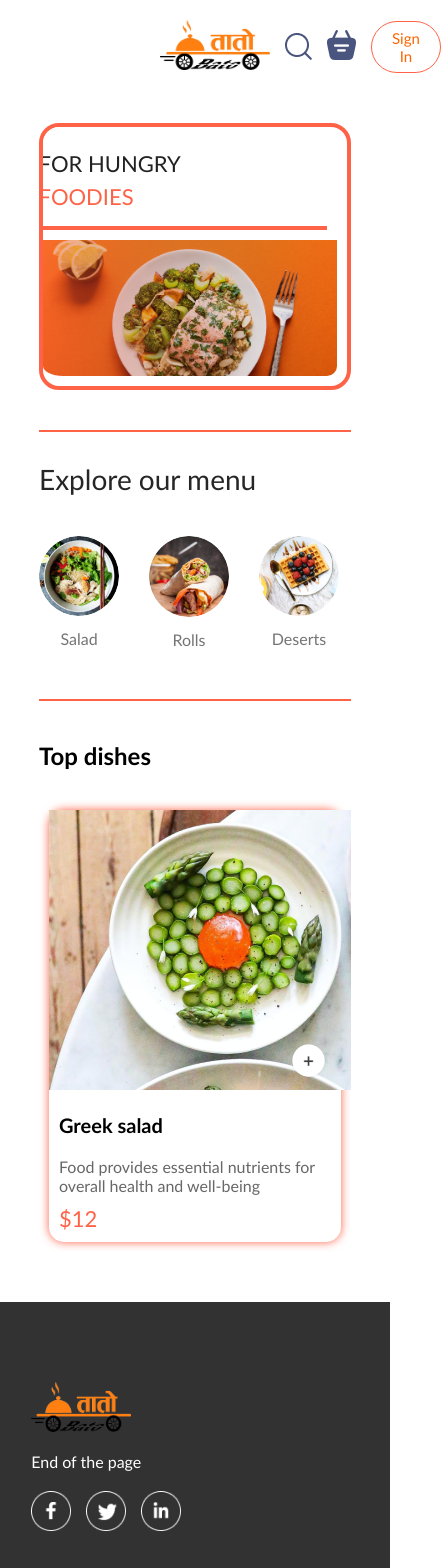
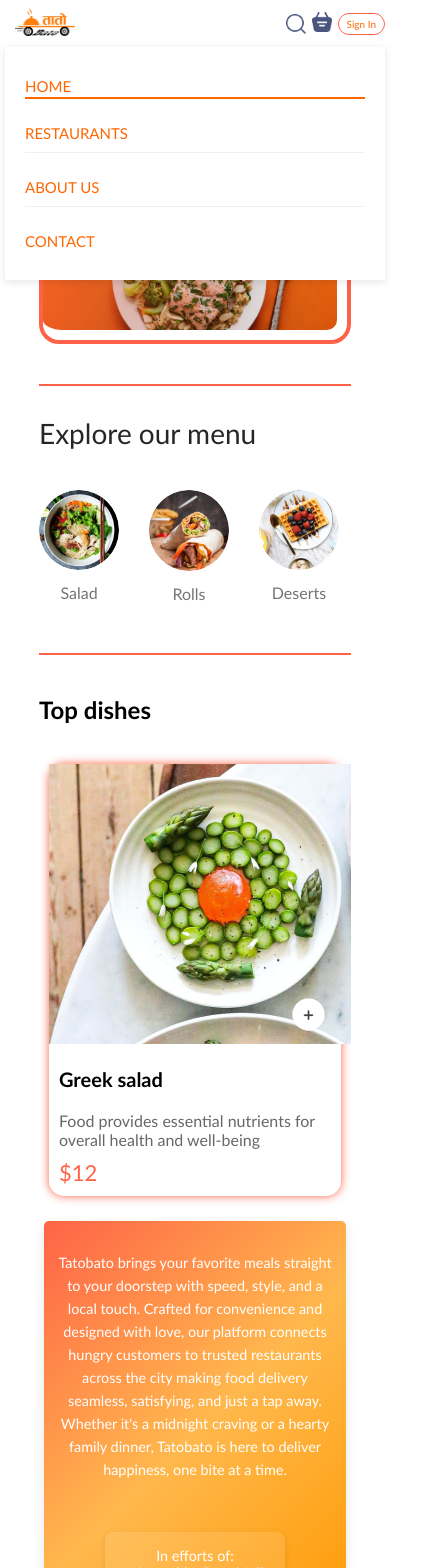
Before and after one commit to Aarambha-Malla213/TatoBato---A-food-delivery-site, a React (Vite) app in the folder Frontend/: page / in a window 390 px wide. Shown: the top 1568 px of the page, 441 px wide, since content can reach past the window. Built offline with nearby package versions, Linux system fonts and the light colour scheme.

Commit message:
First version of a simple about us section

```diff
--- /dev/null
+++ b/Frontend/src/components/About Us/AboutUs.css
@@ -0,0 +1,55 @@
+.about-us {
+  background: linear-gradient(135deg, tomato 0%, #ffb84d 50%, #ff9900 100%);
+  padding: 60px 20px;
+  margin: 40px 0;
+  border-radius: 10px;
+  box-shadow: 0 4px 12px rgba(0, 0, 0, 0.1);
+  font-family: 'Arial', sans-serif;
+  color: #fff;
+  text-align: center;
+}
+
+.about-us .description {
+  font-size: 1.2rem;
+  line-height: 1.6;
+  margin-bottom: 20px;
+  font-weight: 400;
+  max-width: 800px;
+  margin-left: auto;
+  margin-right: auto;
+}
+
+.about-us .credit {
+  font-size: 1rem;
+  font-weight: 300;
+  margin-top: 30px;
+  background: rgba(255, 255, 255, 0.1);
+  padding: 15px;
+  border-radius: 8px;
+  display: inline-block;
+  box-shadow: 0 2px 6px rgba(0, 0, 0, 0.1);
+}
+
+@media (max-width: 768px) {
+  .about-us {
+    padding: 40px 15px;
+    margin: 20px 10px;
+    border-radius: 8px;
+  }
+
+  .about-us .description, .about-us .credit {
+    font-size: 1rem;
+  }
+}
+
+@media (max-width: 480px) {
+  .about-us {
+    padding: 30px 10px;
+    margin: 15px 5px;
+    border-radius: 5px;
+  }
+
+  .about-us .description, .about-us .credit {
+    font-size: 0.9rem;
+  }
+}
--- /dev/null
+++ b/Frontend/src/components/About Us/AboutUs.jsx
@@ -0,0 +1,20 @@
+import React from "react";
+import "./AboutUs.css";
+
+const AboutUs = () => {
+  return (
+    <div className="about-us" id="about-us">
+      <p className="description">
+        Tatobato brings your favorite meals straight to your doorstep with
+        speed, style, and a local touch. Crafted for convenience and designed
+        with love, our platform connects hungry customers to trusted restaurants
+        across the city making food delivery seamless, satisfying, and just a
+        tap away.  Whether it's a midnight craving or a hearty family dinner,
+        Tatobato is here to deliver happiness, one bite at a time.
+      </p>
+      <p className="credit">In efforts of:<br />1. Aarambha Bom Malla <br />2. Pranjal Barnwal</p>
+    </div>
+  );
+};
+
+export default AboutUs;
--- a/Frontend/src/components/NavBar/Navbar.css
+++ b/Frontend/src/components/NavBar/Navbar.css
@@ -5,8 +5,8 @@
   justify-content: space-between;
   align-items: center;
   margin-left: 150px;
-  margin-right: 150px;;
-  /* flex-wrap: wrap; */
+  margin-right: 150px;
+  position: relative;
 }
 
 /* Logo */
@@ -97,29 +97,21 @@
 }
 
 /* Responsive Design */
-@media (max-width: 1050px) {
-  .navbar-logo img {
-    width: 140px;
-  }
-
-  .navbar-menu {
-    gap: 20px;
-    font-size: 17px;
-  }
-
-  .navbar-right {
-    gap: 20px;
-  }
-
-  .navbar button {
-    padding: 8px 25px;
-    font-size: 14px;
+@media (max-width: 1200px) {
+  .navbar {
+    margin-left: 50px;
+    margin-right: 50px;
   }
 }
 
-@media (max-width: 900px) {
+@media (max-width: 1050px) {
+  .navbar {
+    margin-left: 30px;
+    margin-right: 30px;
+  }
+
   .navbar-logo img {
-    width: 120px;
+    height: 45px;
   }
 
   .navbar-menu {
@@ -132,17 +124,156 @@
   }
 
   .navbar button {
-    padding: 7px 20px;
-    font-size: 15px;
+    padding: 8px 20px;
+    font-size: 14px;
   }
 }
 
-@media (max-width: 750px) {
+@media (max-width: 900px) {
+  .navbar {
+    margin-left: 20px;
+    margin-right: 20px;
+    padding: 15px 0;
+  }
+
+  .navbar-logo img {
+    height: 40px;
+  }
+
   .navbar-menu {
-    display: none;
+    gap: 12px;
+    font-size: 15px;
+  }
+
+  .navbar-right {
+    gap: 12px;
+  }
+
+  .navbar button {
+    padding: 7px 15px;
+    font-size: 13px;
   }
 
   .navbar-search-container.show {
-    max-width: 90vw;
+    max-width: 200px;
   }
 }
+
+@media (max-width: 768px) {
+  .navbar {
+    margin-left: 15px;
+    margin-right: 15px;
+    padding: 10px 0;
+    flex-wrap: wrap;
+  }
+
+  .navbar-logo img {
+    height: 35px;
+  }
+
+  .navbar-menu {
+    order: 3;
+    width: 100%;
+    flex-direction: column;
+    background: white;
+    position: absolute;
+    top: 100%;
+    left: 0;
+    right: 0;
+    box-shadow: 0 2px 8px rgba(0,0,0,0.1);
+    padding: 20px;
+    gap: 15px;
+    z-index: 1000;
+  }
+
+  .navbar-menu a {
+    padding: 10px 0;
+    border-bottom: 1px solid #f0f0f0;
+  }
+
+  .navbar-menu a:last-child {
+    border-bottom: none;
+  }
+
+  .navbar-right {
+    gap: 10px;
+  }
+
+  .navbar button {
+    padding: 6px 12px;
+    font-size: 12px;
+  }
+
+  .navbar-search-container.show {
+    max-width: 150px;
+  }
+}
+
+@media (max-width: 600px) {
+  .navbar {
+    margin-left: 10px;
+    margin-right: 10px;
+  }
+
+  .navbar-logo img {
+    height: 30px;
+  }
+
+  .navbar-right {
+    gap: 8px;
+  }
+
+  .navbar button {
+    padding: 5px 10px;
+    font-size: 11px;
+  }
+
+  .navbar-search-container.show {
+    max-width: 120px;
+  }
+
+  .navbar-search {
+    padding: 8px;
+    font-size: 12px;
+  }
+}
+
+@media (max-width: 480px) {
+  .navbar {
+    margin-left: 5px;
+    margin-right: 5px;
+    padding: 8px 0;
+  }
+
+  .navbar-logo img {
+    height: 28px;
+  }
+
+  .navbar-right {
+    gap: 6px;
+  }
+
+  .navbar button {
+    padding: 4px 8px;
+    font-size: 10px;
+  }
+
+  .navbar-search-container.show {
+    max-width: 100px;
+  }
+
+  .navbar-search {
+    padding: 6px;
+    font-size: 11px;
+  }
+
+  .icon-button {
+    width: 20px;
+    height: 20px;
+  }
+
+  .navbar-cart img {
+    width: 20px;
+    height: 20px;
+  }
+}
--- a/Frontend/src/components/NavBar/Navbar.jsx
+++ b/Frontend/src/components/NavBar/Navbar.jsx
@@ -11,12 +11,10 @@ const Navbar = ({ setShowLogin }) => {
 
   return (
     <div className="navbar">
-      {/* Logo */}
       <Link to="/" className="navbar-logo">
         <img src={assets.logo} alt="Logo" />
       </Link>
 
-      {/* Navigation Menu */}
       <ul className="navbar-menu">
         <Link
           to="/"
@@ -33,9 +31,9 @@ const Navbar = ({ setShowLogin }) => {
           RESTAURANTS
         </a>
         <a
-          href="#about"
-          onClick={() => setMenu("about")}
-          className={menu === "about" ? "active" : ""}
+          href="#about-us"
+          onClick={() => setMenu("about-us")}
+          className={menu === "about-us" ? "active" : ""}
         >
           ABOUT US
         </a>
@@ -48,7 +46,6 @@ const Navbar = ({ setShowLogin }) => {
         </a>
       </ul>
 
-      {/* Right Side */}
       <div className="navbar-right">
         <div className={`navbar-search-container ${showSearch ? "show" : ""}`}>
           <input
--- a/Frontend/src/pages/Home/Home.jsx
+++ b/Frontend/src/pages/Home/Home.jsx
@@ -3,6 +3,7 @@ import './Home.css'
 import Header from '../../components/Header/Header'
 import Menu from '../../components/Menu/menu'
 import FoodDisplay from '../../components/FoodDisplay/FoodDisplay'
+import AboutUs from '../../components/About Us/AboutUs'
 
 const Home = () => {
 
@@ -13,6 +14,7 @@ const Home = () => {
       <Header />
       <Menu category={category} setCategory={setCategory}/>
       <FoodDisplay category={category}/>
+      <AboutUs />
     </div>
   )
 }
--- a/Frontend/src/pages/PlaceOrder/PlaceOrder.jsx
+++ b/Frontend/src/pages/PlaceOrder/PlaceOrder.jsx
@@ -47,7 +47,9 @@ const PlaceOrder = () => {
             </div>
           </div>
         </div>
-        <button>PROCEED TO PAYMENT</button>
+        <button onClick={() => console.log("Payment done")}>
+          PROCEED TO PAYMENT
+        </button>
       </div>
     </form>
   );
```
